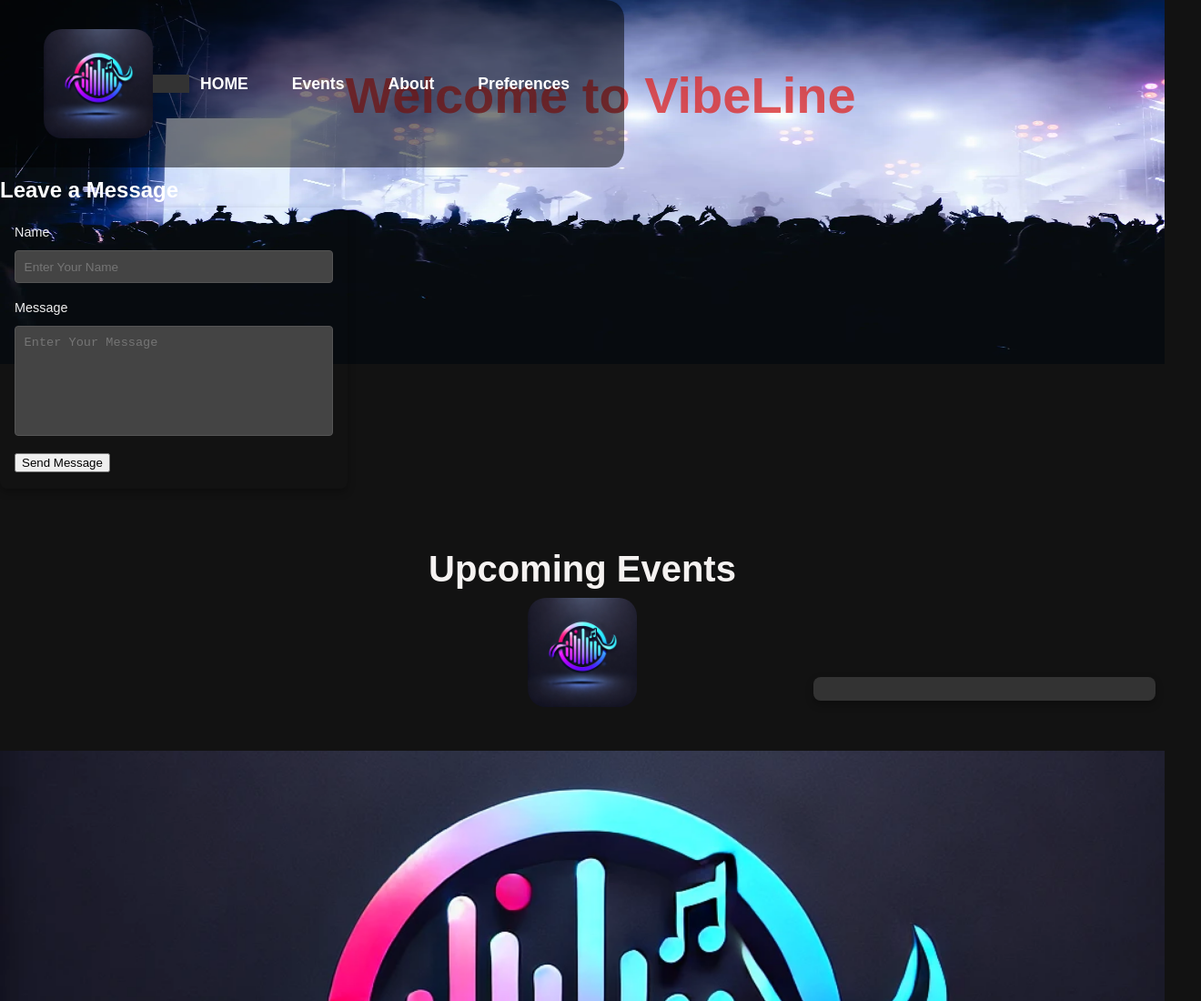
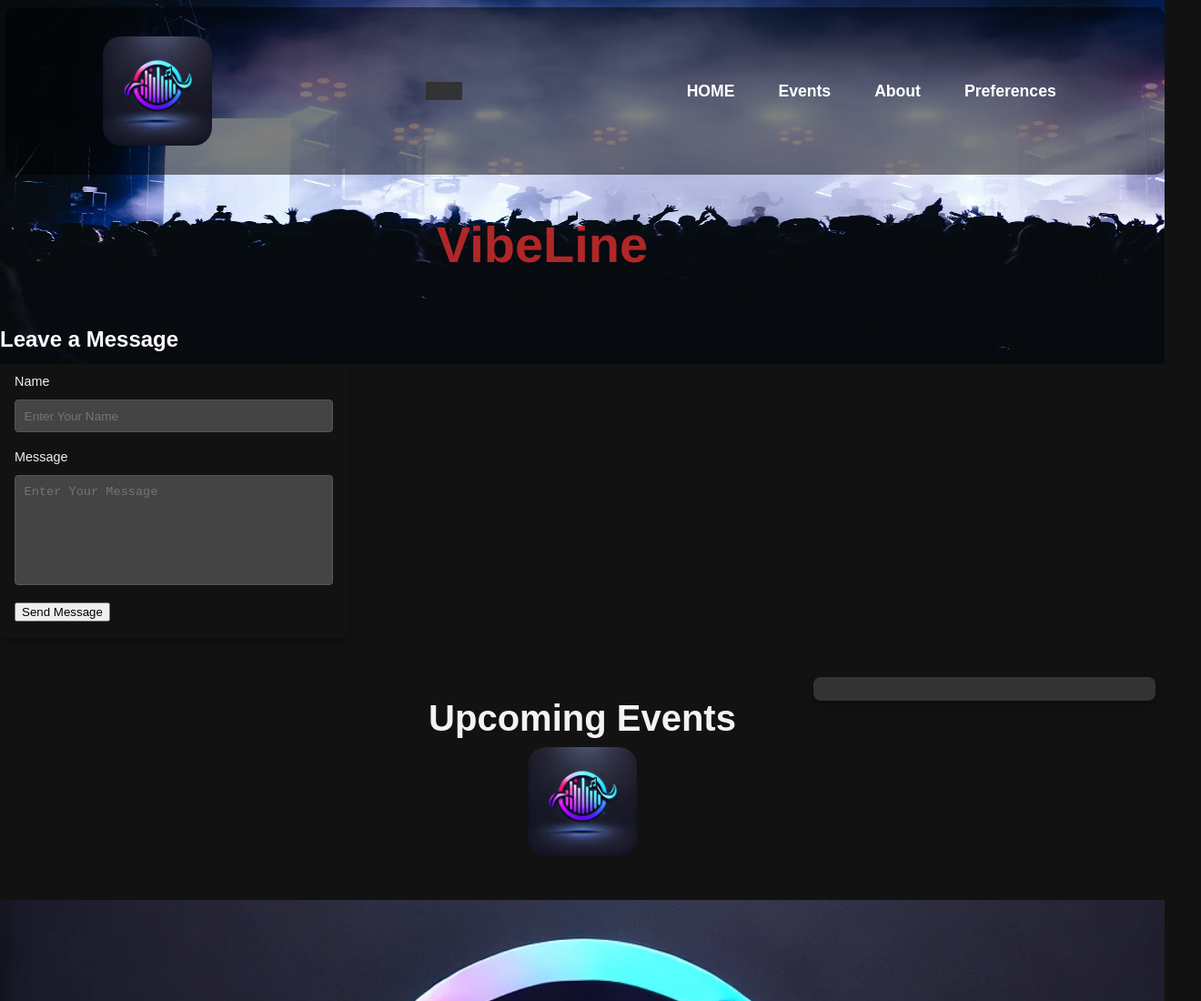
Before and after one commit to taylor1807/week-05-project, a website built with Vite: page client/index.html in a window 1280 px wide. Shown: the top 1100 px of the page at 91% size, 1320 px wide, since content can reach past the window. Built offline with nearby package versions, Linux system fonts and the light colour scheme; files whose address does not match are found by name.

Commit message:
adusting header and h1

```diff
--- a/client/index.html
+++ b/client/index.html
@@ -43,10 +43,10 @@
     <div>
     <main>
       <!-- Welcome Section -->
-      <section class="welcome">
+      <div class="welcome">
         <img class="welcomeimg" src="Assets/concert3.webp" alt="Large crowd" />
-        <div class="center"><h1>Welcome to VibeLine</h1></div>
-      </section>
+        <h1>VibeLine</h1></div>
+      </div>
       <!-- Messageboard Inputs-->
       <div class="messageBoardInputCont">
         <h2>Leave a Message</h2>
--- a/client/style.css
+++ b/client/style.css
@@ -9,6 +9,7 @@ h2 {
 
 html {
   scroll-behavior: smooth;
+  margin: 0px;
 }
 
 body {
@@ -16,21 +17,22 @@ body {
   color: #fff;
   font-size: 16px;
   line-height: 1.6;
+  margin: 0px;
 }
 
 /* Header */
 header {
-  position: fixed;
+  position: sticky;
   color: #fff;
   display: flex;
-  justify-content: space-between;
+  justify-content: center;
   align-items: center;
+  top: 1vh;
+  left: 3vw;
+  right: 3vw;
+  width: 92vw;
   background-color: rgba(0, 0, 0, 0.5);
-  padding: 0;
-  border-radius: 20px;
-  border-top-left-radius: 0px;
-  border-bottom-left-radius: 0px;
-  z-index: 100;
+  border-radius: 10px;
 }
 
 /*BURGER MENU*/
@@ -101,11 +103,11 @@ header {
   display: flex;
   justify-content: space-between;
   align-items: center;
-  width: 100%;
+  width: 90%;
 }
 
 .logo {
-  width: 80px; /* Smaller logo for mobile */
+  width: 2vw; /* Smaller logo for mobile */
   height: auto;
   display: inline-block;
   border-radius: 20px;
@@ -131,9 +133,11 @@ nav {
 
 /* Welcome Section */
 .welcome {
+  display: flex;
+  justify-content: center;
+  align-items: center;
   text-align: center;
-  width: 100%;
-  padding: 20px;
+  width: 90vw;
 }
 
 .welcomeimg {
@@ -147,16 +151,10 @@ nav {
   z-index: -1;
 }
 
-.center {
+.welcome h1 {
   position: relative;
-  margin-top: 20px;
-  padding: 0 10px;
-}
-
-.welcome h1 {
   opacity: 0.8;
   color: #dc2f2f;
-  font-size: 2rem;
 }
 
 /* Event Locations */
```
